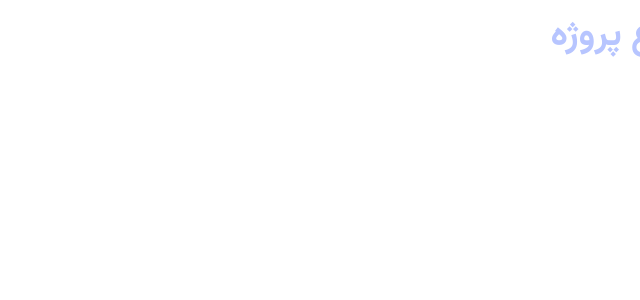
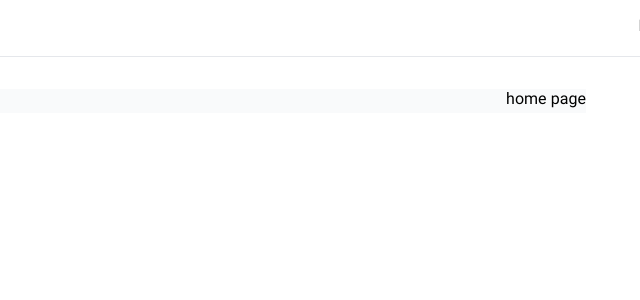
Before and after one commit to shokouhSkr/Freelancing-app, a Next.js app: page / in a window 1280 px wide. Shown: the top 300 px of the page, without its empty margins (640-1280 px from the left). Built offline with nearby package versions, Linux system fonts and the light colour scheme.

Commit message:
added app layout

```diff
--- a/app/layout.tsx
+++ b/app/layout.tsx
@@ -1,6 +1,7 @@
 import type { Metadata } from "next";
 import "./globals.css";
 import Providers from "@/providers/Providers";
+import { Header, Sidebar } from "@/features";
 
 export const metadata: Metadata = {
   title: "Freelanceify | simplifies the freelance experiences",
@@ -12,7 +13,15 @@ export default function RootLayout({ children }: { children: React.ReactNode })
     <html lang="fa" dir="rtl">
       <body>
         <Providers>
-          <div className="xl:container xl:max-w-screen-xl">{children}</div>
+          <div className="h-[100dvh] grid grid-cols-[15rem_1fr] grid-rows-[auto_1fr]">
+            <Header />
+            <Sidebar />
+            <div className="overflow-y-auto p-8">
+              <div className="mx-auto max-w-screen-md flex flex-col gap-12 bg-secondary-50">
+                {children}
+              </div>
+            </div>
+          </div>
         </Providers>
       </body>
     </html>
--- a/app/page.tsx
+++ b/app/page.tsx
@@ -1,11 +1,5 @@
-import { Container } from "@/features";
-
 const HomePage = () => {
-  return (
-    <Container>
-      <div className="font-bold text-4xl text-primary-300">شروع پروژه</div>
-    </Container>
-  );
+  return <div className="">home page</div>;
 };
 
 export default HomePage;
--- a/features/index.ts
+++ b/features/index.ts
@@ -5,6 +5,8 @@ import CompleteProfileForm from "./authentication/components/CompleteProfileForm
 import TextInput from "./shared/components/TextInput";
 import RadioInput from "./shared/components/RadioInput";
 import Container from "./shared/components/Container";
+import Header from "./shared/components/Header";
+import Sidebar from "./shared/components/Sidebar";
 
 export {
   AuthContainer,
@@ -14,4 +16,6 @@ export {
   TextInput,
   RadioInput,
   Container,
+  Header,
+  Sidebar,
 };
--- /dev/null
+++ b/features/shared/components/Header.tsx
@@ -0,0 +1,9 @@
+const Header = () => {
+  return (
+    <div className="col-start-2 col-span-2 bg-secondary-0 py-4 px-8 border-b border-secondary-200">
+      Header
+    </div>
+  );
+};
+
+export default Header;
--- /dev/null
+++ b/features/shared/components/Sidebar.tsx
@@ -0,0 +1,9 @@
+const Sidebar = () => {
+  return (
+    <div className="bg-secondary-0 border-l border-secondary-200 row-start-1 row-span-2">
+      Sidebar
+    </div>
+  );
+};
+
+export default Sidebar;
--- a/features/shared/services/httpService.ts
+++ b/features/shared/services/httpService.ts
@@ -12,6 +12,7 @@ apiManager.interceptors.request.use(
   (err) => Promise.reject(err)
 );
 
+// create new access token based on refresh token
 apiManager.interceptors.response.use(
   (res) => res,
   async (err) => {
```
